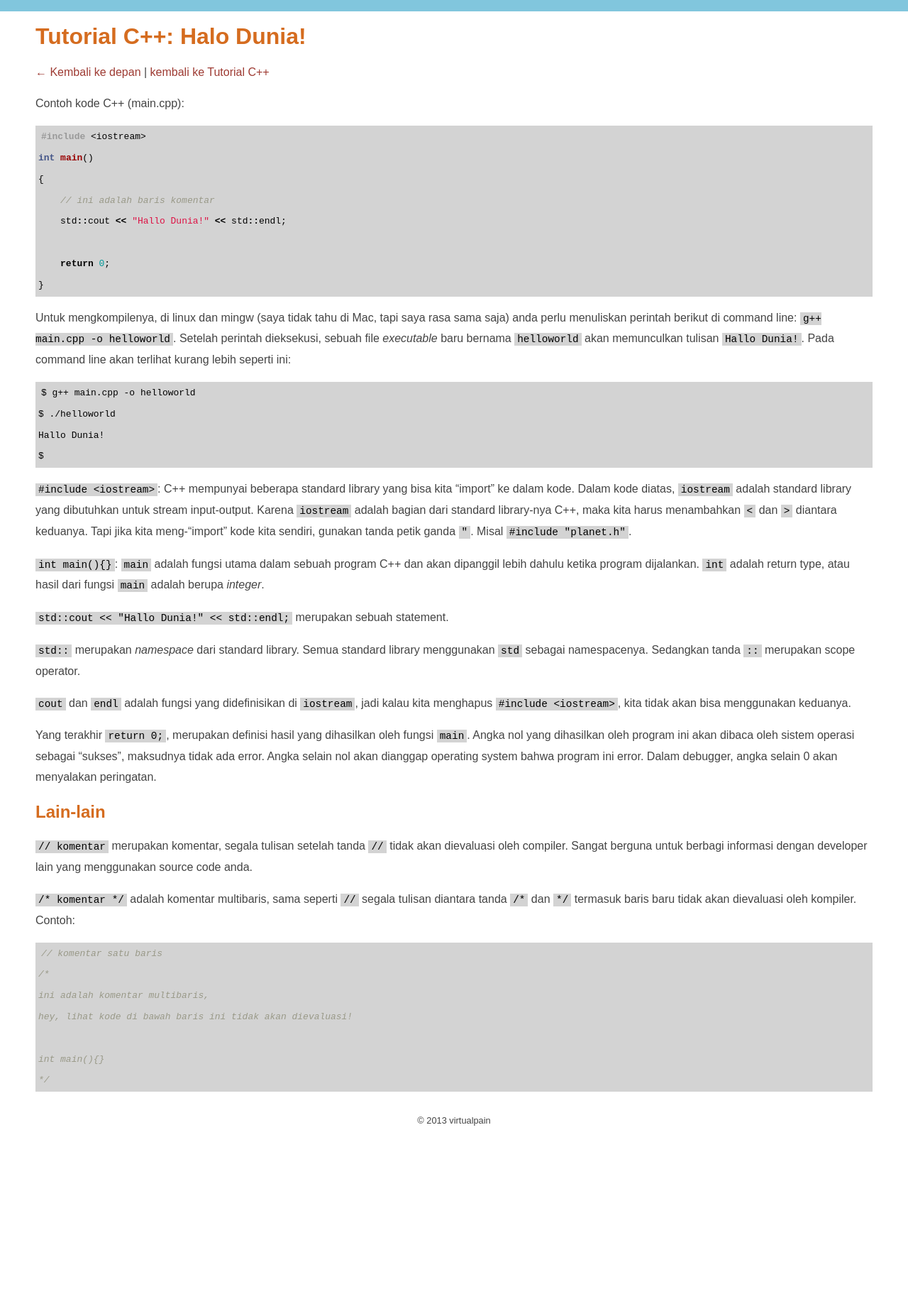
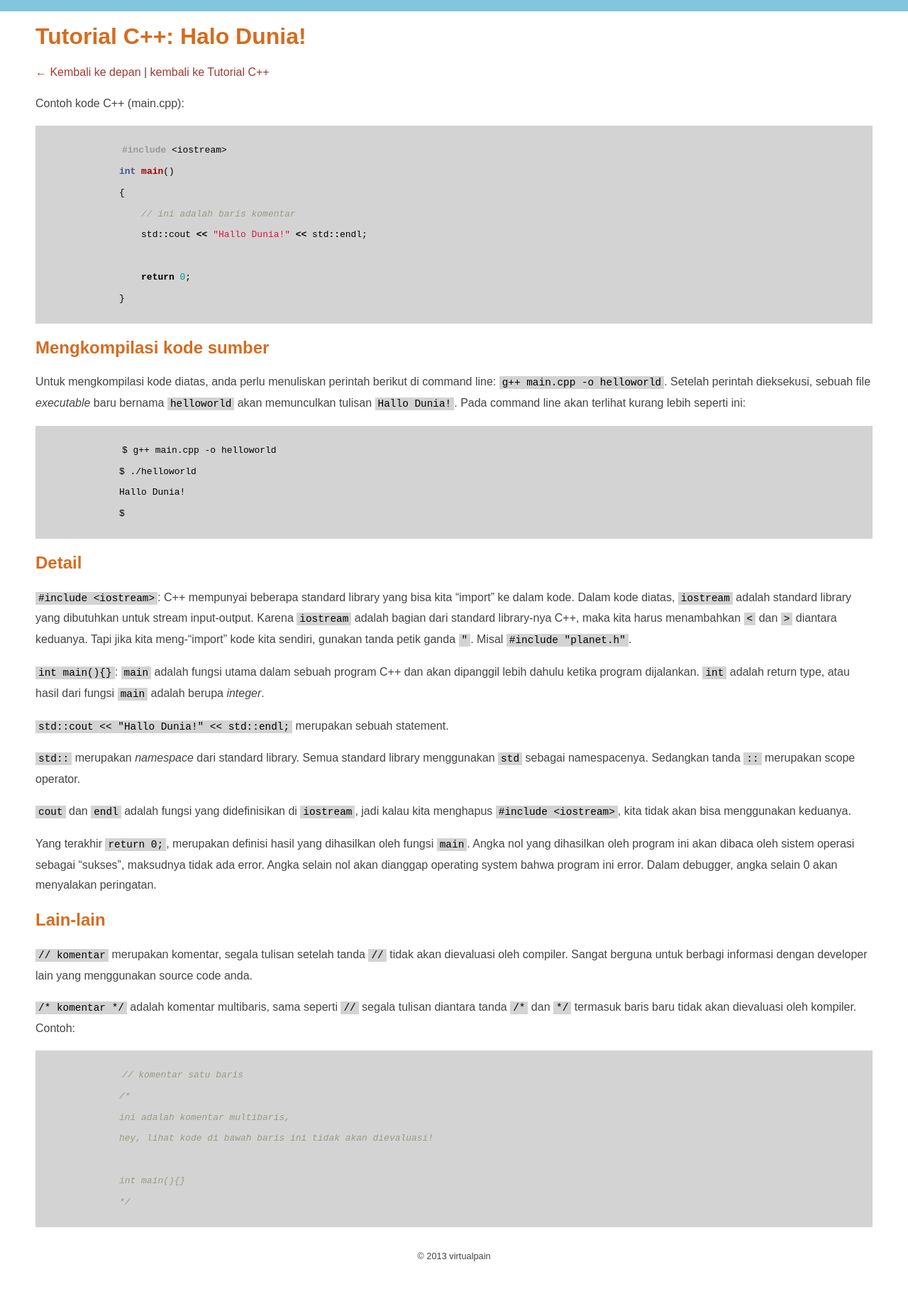
Before and after one commit to virtualpain/virtualpain.github.io, a Jekyll site: the page built from akselprog/tutorial/cpp/halodunia.md, in a window 1280 px wide. Shown: the whole page at 71% size. Built offline with Jekyll 4.4.1, drawn with Linux system fonts in a browser that asks for light colours; before the commit the page ends 1657 px from its top, so only the background shows below that.

```diff
--- a/akselprog/tutorial/cpp/halodunia.md
+++ b/akselprog/tutorial/cpp/halodunia.md
@@ -17,7 +17,9 @@ int main()
 }
 {% endhighlight %}
 
-Untuk mengkompilenya, di linux dan mingw (saya tidak tahu di Mac, tapi saya rasa sama saja) anda perlu menuliskan perintah berikut di command line: `g++ main.cpp -o helloworld`. Setelah perintah dieksekusi, sebuah file *executable* baru bernama `helloworld` akan memunculkan tulisan `Hallo Dunia!`.  Pada command line akan terlihat kurang lebih seperti ini:
+## Mengkompilasi kode sumber
+
+Untuk mengkompilasi kode diatas, anda perlu menuliskan perintah berikut di command line: `g++ main.cpp -o helloworld`. Setelah perintah dieksekusi, sebuah file *executable* baru bernama `helloworld` akan memunculkan tulisan `Hallo Dunia!`.  Pada command line akan terlihat kurang lebih seperti ini:
 
 {% highlight text %}
 $ g++ main.cpp -o helloworld
@@ -25,6 +27,8 @@ $ ./helloworld
 Hallo Dunia!
 $
 {% endhighlight %}
+
+## Detail
 
 `#include <iostream>`: C++ mempunyai beberapa standard library yang bisa kita "import" ke dalam kode. Dalam kode diatas, `iostream` adalah standard library yang dibutuhkan untuk stream input-output. Karena `iostream` adalah bagian dari standard library-nya C++, maka kita harus menambahkan `<` dan `>` diantara keduanya. Tapi jika kita meng-"import" kode kita sendiri, gunakan tanda petik ganda `"`. Misal `#include "planet.h"`.
 
--- a/css/style.css
+++ b/css/style.css
@@ -1 +1 @@
-html{border-top:16px solid #81C6DD}body{padding:0;margin:0;margin-bottom:50px;color:#444;line-height:1.8em}h1,h2,h3{color:#d56c1f}a,a:hover,a:visited,a:active,a:focus{color:#9e3b33;text-decoration:none}a:hover{background-color:#9e3b33;color:white}.inline-nav a{background-color:#9e3b33;color:white;padding:2px 5px;text-decoration:none}pre,code{background-color:lightgray;color:black;padding:1px 4px;font-size:0.9em}.text-center,footer,.site-title{text-align:center}footer{font-size:0.8em}
+html{border-top:16px solid #81C6DD}body{padding:0;margin:0;margin-bottom:50px;color:#444;line-height:1.8em}h1,h2,h3{color:#d56c1f}a,a:hover,a:visited,a:active,a:focus{color:#9e3b33;text-decoration:none}a:hover{background-color:#9e3b33;color:white}.inline-nav a{background-color:#9e3b33;color:white;padding:2px 5px;text-decoration:none}pre,code{background-color:lightgray;color:black;padding:1px 4px;font-size:0.9em}.text-center,footer,.site-title{text-align:center}footer{font-size:0.8em}.highlight pre{padding:20px 10%;color:#c00}
--- a/sass/style.scss
+++ b/sass/style.scss
@@ -47,3 +47,9 @@ footer, .site-title {
 footer {
 	font-size: 0.8em;
 }
+.highlight {
+	pre {
+		padding:20px 10%;
+		color:darken(red,10%);
+	}
+}
```
Also changed, not shown: akselprog/tutorial/cpp/index.md (+4 -1 lines), akselprog/tutorial/cpp/string.md (added, +81 -0 lines), 2 other files.
